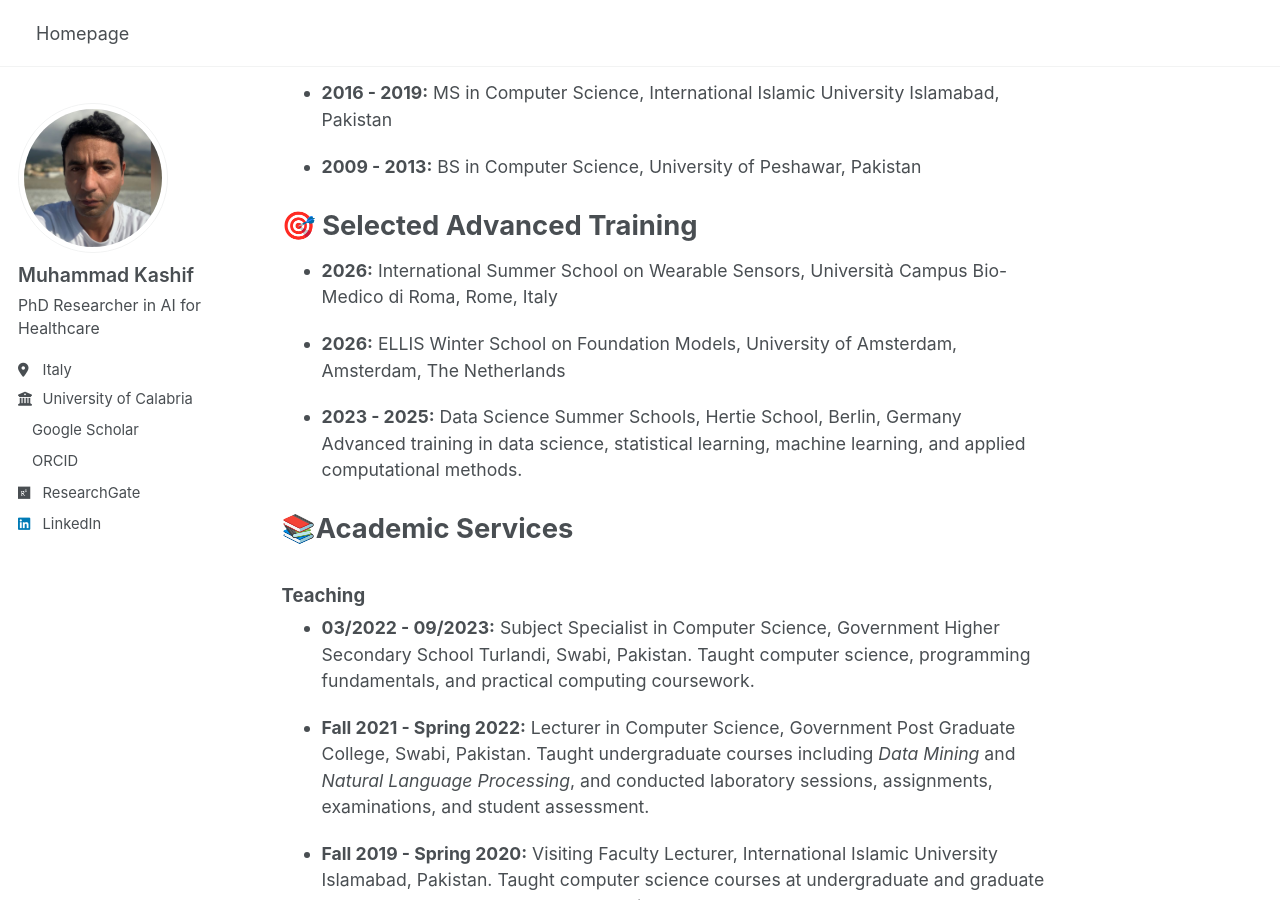
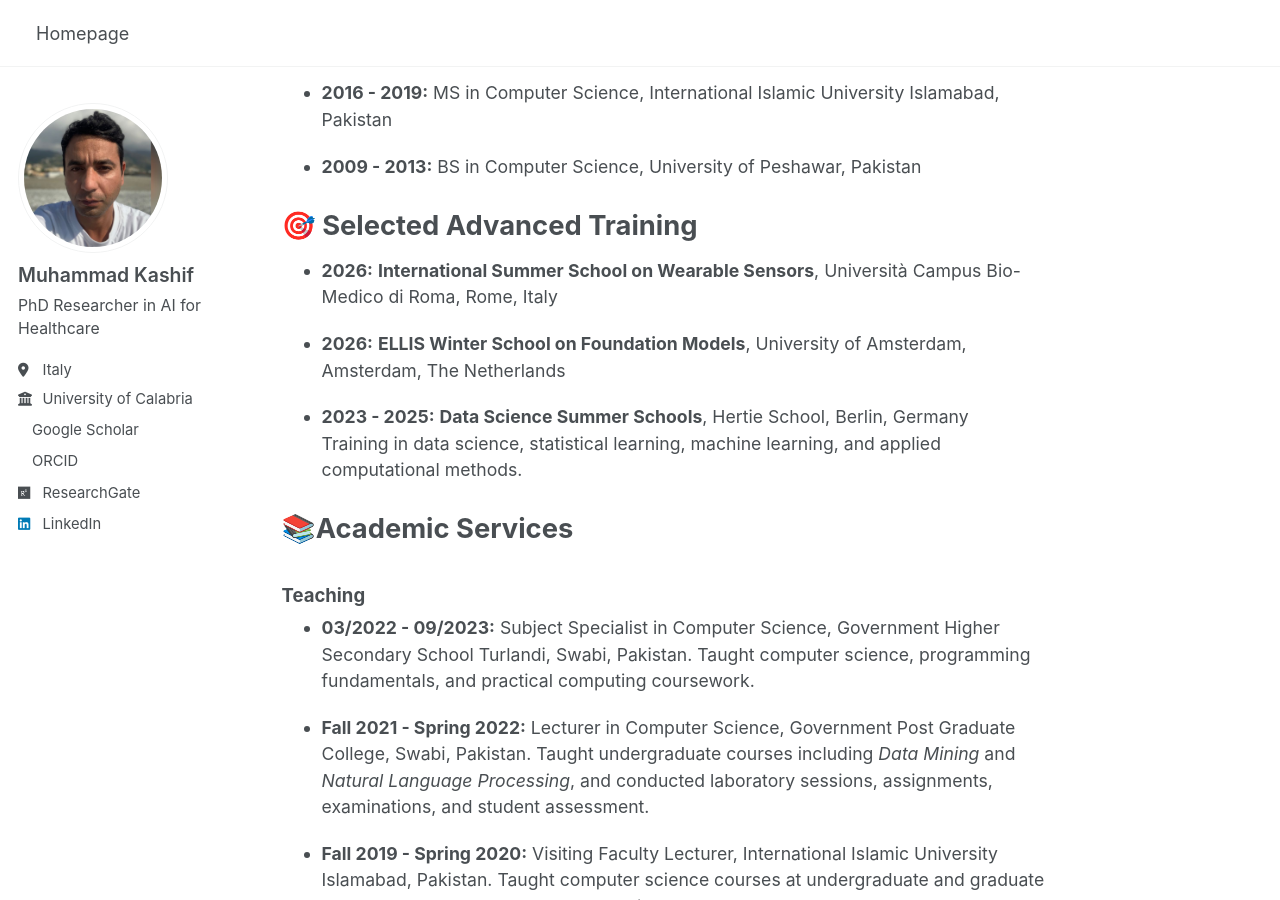
Before and after one commit to drkashifhon/drkashifhon.github.io, a Jekyll site: the page built from _pages/about.md, in a window 1280 px wide and 900 px high, scrolled down 2945 px. Built offline with Jekyll 4.4.1, drawn with Linux system fonts in a browser that asks for light colours; a style sheet for code colours, icons or effects is not loaded.

Commit message:
Update about.md

```diff
--- a/_pages/about.md
+++ b/_pages/about.md
@@ -79,12 +79,12 @@ In October 2026, I also joined a PNRR-funded research activity at DIMES as a Pos
 
 # 🎯 Selected Advanced Training
 
-- **2026:** International Summer School on Wearable Sensors, Università Campus Bio-Medico di Roma, Rome, Italy
+- **2026:** **International Summer School on Wearable Sensors**, Università Campus Bio-Medico di Roma, Rome, Italy
 
-- **2026:** ELLIS Winter School on Foundation Models, University of Amsterdam, Amsterdam, The Netherlands
+- **2026:** **ELLIS Winter School on Foundation Models**, University of Amsterdam, Amsterdam, The Netherlands
 
-- **2023 - 2025:** Data Science Summer Schools, Hertie School, Berlin, Germany
-  Advanced training in data science, statistical learning, machine learning, and applied computational methods.
+- **2023 - 2025:** **Data Science Summer Schools**, Hertie School, Berlin, Germany
+  Training in data science, statistical learning, machine learning, and applied computational methods.
 
 
 # 📚Academic Services
```
